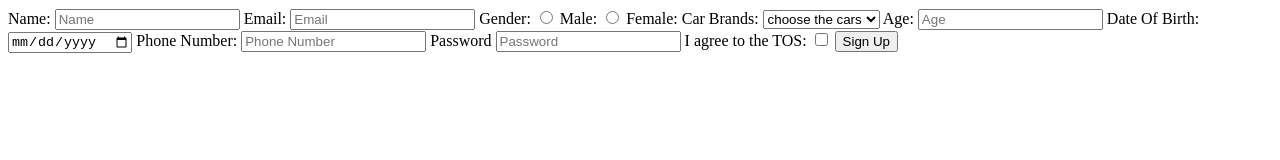
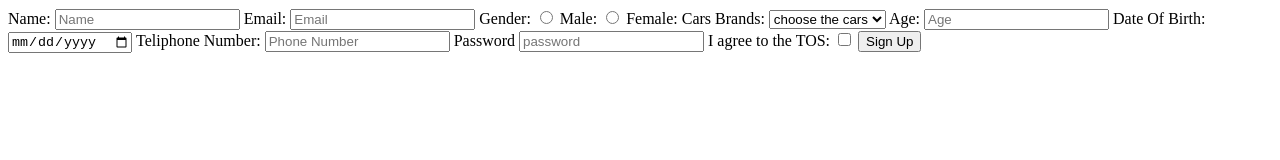
Before and after one commit to acciojob/signup-form-car-Yogagujar07, a website: page main.html in a window 1280 px wide. Drawn offline with Linux system fonts and the light colour scheme.

Commit message:
created a submission

```diff
--- a/main.html
+++ b/main.html
@@ -21,7 +21,7 @@
 		<label for="gender_f">Female:</label>
 
 
-		<lable for="cars">Car Brands:</lable>
+		<lable for="cars">Cars Brands:</lable>
 		<select id="cars" name="cars" required>
 			<option>choose the cars</option>
 			<option label="volvo">Volvo</option>
@@ -36,11 +36,11 @@
 		<lable for="dob">Date Of Birth:</lable>
 		<input type="date" id="dob" name="Date Of Birth" required>
 
-		<lable for="tel">Phone Number:</lable>
+		<lable for="tel">Teliphone Number:</lable>
 		<input type="tel" id="tel" name="tel" pattern="\d{3}-\d{3}-\d{4}" placeholder="Phone Number">
 
 		<label for="password">Password</label>
-		<input type="password" id="password" name="password" placeholder="Password" required>
+		<input type="password" id="password" name="password" placeholder="password" required>
 
 		<label for="tos">I agree to the TOS:</label>
 		<input type="checkbox" id="tos" name="tos" required>
```
